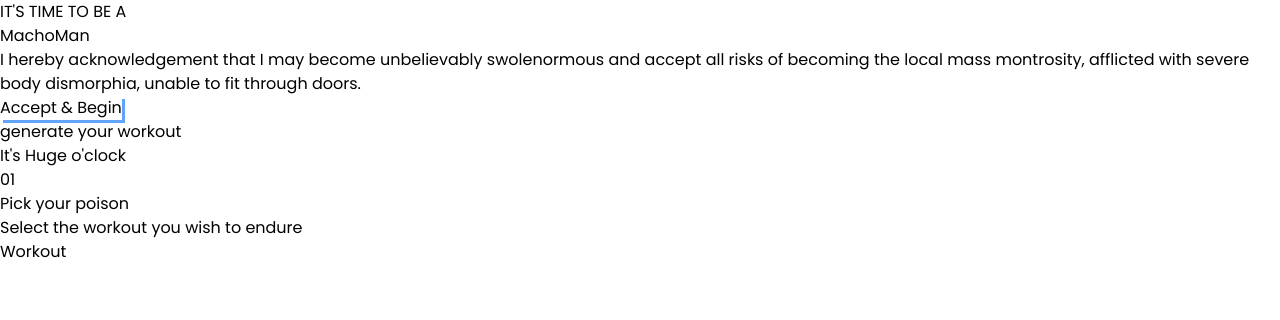
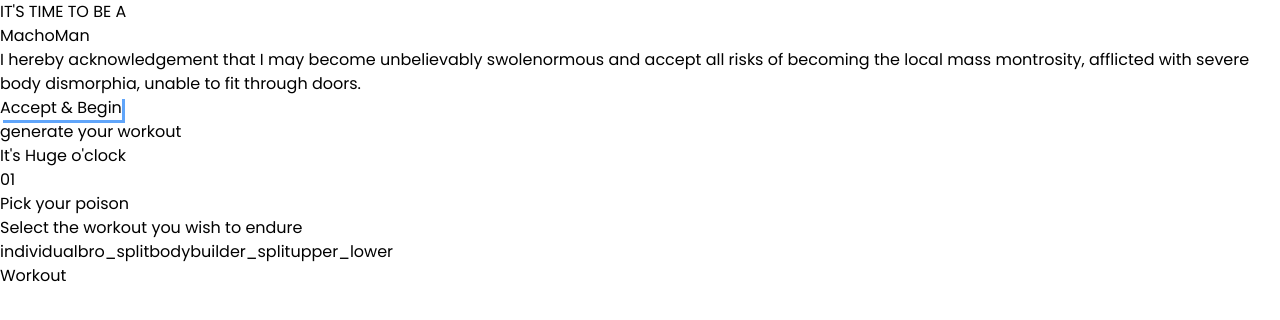
Before and after one commit to EmmanuelOBUjunior/machoman, a React (Vite) app: page / in a window 1280 px wide. Shown: the top 320 px of the page. Built offline with nearby package versions, Linux system fonts and the light colour scheme.

Commit message:
Working on a header component

```diff
--- a/src/components/Generator.jsx
+++ b/src/components/Generator.jsx
@@ -1,3 +1,4 @@
+import { WORKOUTS } from "../utils/swoldier";
 import SectionWrapper from "./SectionWrapper";
 
 
@@ -16,6 +17,13 @@
   return (
     <SectionWrapper title={["It's", "Huge", "o'clock"]} header={"generate your workout"}>
         <Header index={"01"} title={"Pick your poison"} description={"Select the workout you wish to endure"}/>
+        {Object.keys(WORKOUTS).map((type, typeIndex)=>{
+          return(
+            <button key={typeIndex}>
+              <p>{type}</p>
+            </button>
+          )
+        })}
     </SectionWrapper>
   )
 }
```
